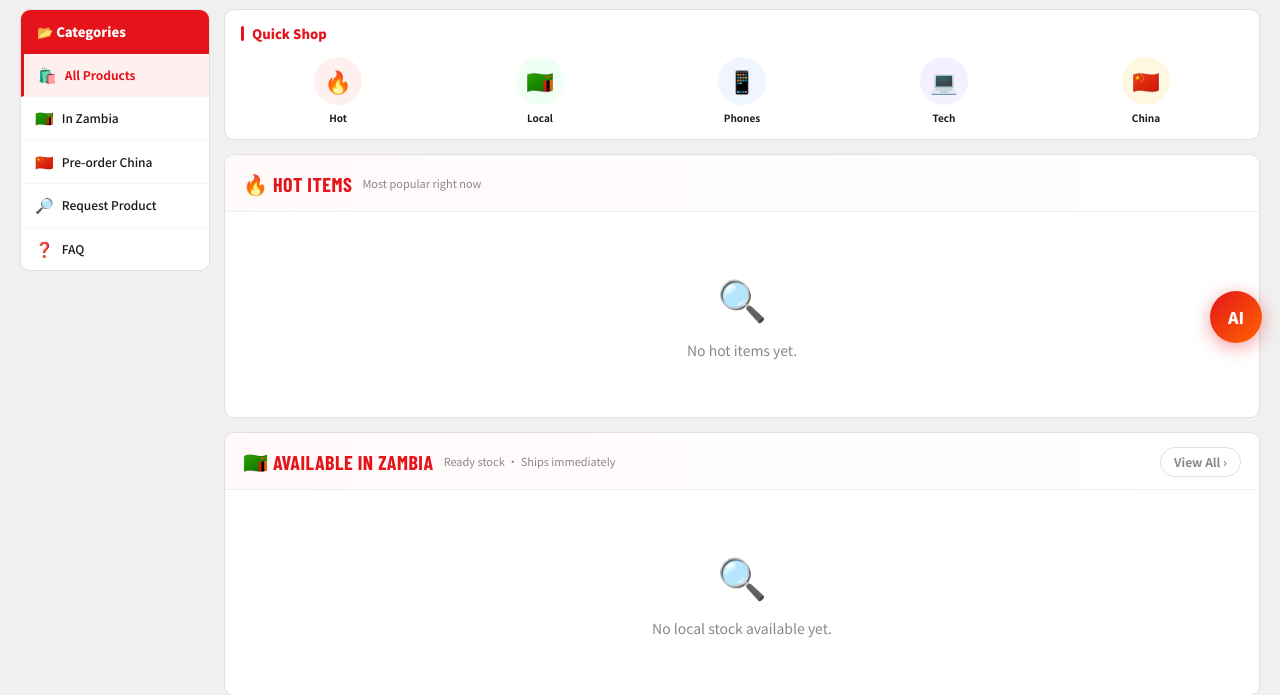
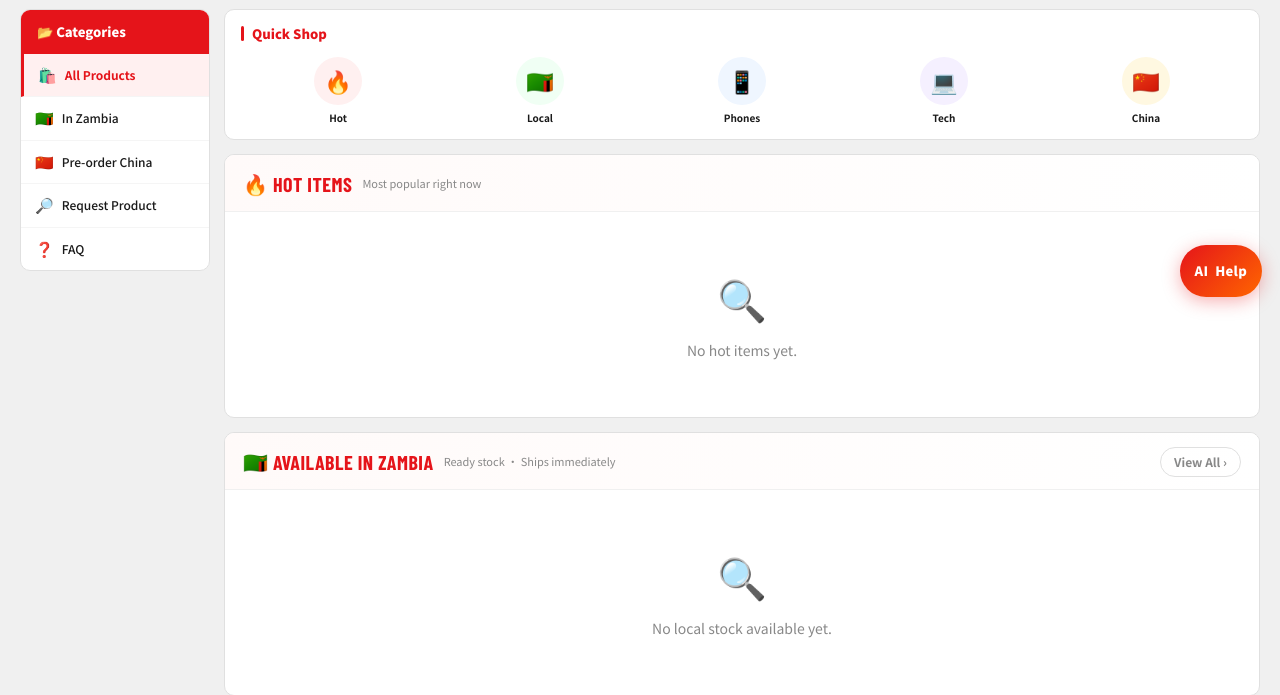
Before and after one commit to eddiemac1993/china_zed_marketplace, a Django app: page / in a window 1280 px wide. Shown: the part 377-1072 px from the top of the page. Run offline with Django 5.2, Linux system fonts and the light colour scheme; data that the repository does not hold is empty; some libraries are stand-ins or nearby versions; some web fonts are replaced.

Commit message:
Add homepage app install button

```diff
--- a/core/templates/core/home.html
+++ b/core/templates/core/home.html
@@ -531,18 +531,33 @@
         .footer-bottom { border-top: 1px solid #1E1E1E; padding: 14px 20px; text-align: center; font-size: 11px; color: #333; max-width: 1300px; margin: 0 auto; }
 
         /* ── FLOATING ── */
+        .floating-actions {
+            position: fixed; right: 18px; bottom: 76px; z-index: 300;
+            display: flex; flex-direction: column; align-items: flex-end; gap: 10px;
+        }
+        .float-btn {
+            border: none; text-decoration: none; cursor: pointer; font-family: inherit;
+            box-shadow: 0 4px 18px rgba(229,20,26,.34); transition: transform .15s, box-shadow .15s, background .15s;
+        }
+        .float-btn:hover { transform: translateY(-2px); box-shadow: 0 8px 24px rgba(0,0,0,.22); }
         .wa-btn {
-            position: fixed; bottom: 80px; right: 18px; background: linear-gradient(135deg, var(--red), var(--orange));
-            color: #fff; border-radius: 50%; width: 52px; height: 52px;
-            display: flex; align-items: center; justify-content: center; font-size: 16px; font-weight: 900;
-            box-shadow: 0 4px 18px rgba(229,20,26,.42); z-index: 300; transition: transform .15s;
+            background: linear-gradient(135deg, var(--red), var(--orange));
+            color: #fff; border-radius: 999px; min-width: 58px; height: 52px; padding: 0 15px;
+            display: flex; align-items: center; justify-content: center; gap: 7px; font-size: 13px; font-weight: 900;
+            letter-spacing: .02em;
         }
-        .wa-btn:hover { transform: scale(1.1); }
+        .install-btn {
+            display: none; align-items: center; justify-content: center; gap: 7px;
+            min-height: 42px; padding: 0 13px; border-radius: 999px;
+            background: #111; color: #fff; font-size: 12px; font-weight: 800;
+        }
+        .install-btn.show { display: inline-flex; }
+        .install-icon { font-size: 15px; line-height: 1; }
         .back-top {
-            position: fixed; bottom: 18px; right: 18px; background: rgba(0,0,0,.5);
+            background: rgba(0,0,0,.5);
             color: #fff; border-radius: 50%; width: 40px; height: 40px;
             display: flex; align-items: center; justify-content: center; font-size: 16px;
-            z-index: 300; cursor: pointer; transition: background .15s; opacity: 0;
+            cursor: pointer; transition: background .15s, opacity .15s; opacity: 0;
         }
         .back-top:hover { background: var(--red); }
 
@@ -660,6 +675,9 @@
             .partner-actions { align-items: stretch; min-width: 0; margin-top: 16px; }
             .partner-note { text-align: center; }
             .mobile-bottom-nav { display: block; }
+            .floating-actions { right: 12px; bottom: 102px; gap: 8px; }
+            .wa-btn { height: 48px; min-width: 54px; padding: 0 13px; font-size: 12px; }
+            .install-btn { min-height: 40px; padding: 0 12px; font-size: 11px; }
             .back-top { display: none; }
             body { padding-bottom: 92px; }
         }
@@ -1212,8 +1230,15 @@
 </footer>
 
 <!-- FLOATING -->
-<a href="{% url 'assistant' %}" class="wa-btn" title="AI Assistant" aria-label="AI Assistant">AI</a>
-<div class="back-top" id="backTop" onclick="window.scrollTo({top:0,behavior:'smooth'})">↑</div>
+<div class="floating-actions" aria-label="Quick actions">
+    <a href="{% url 'assistant' %}" class="float-btn wa-btn" title="AI Assistant" aria-label="AI Assistant">
+        <span>AI</span><span>Help</span>
+    </a>
+    <button type="button" class="float-btn install-btn" id="installAppBtn" aria-label="Install ChinaZed app">
+        <span class="install-icon">↓</span><span>Install</span>
+    </button>
+    <div class="back-top" id="backTop" onclick="window.scrollTo({top:0,behavior:'smooth'})">↑</div>
+</div>
 
 <!-- MOBILE BOTTOM NAV -->
 <nav class="mobile-bottom-nav">
@@ -1311,6 +1336,38 @@
         var btn = document.getElementById('backTop');
         if (btn) btn.style.opacity = window.scrollY > 400 ? '1' : '0';
     });
+
+    // ── INSTALL APP ──
+    (function () {
+        var installBtn = document.getElementById('installAppBtn');
+        var deferredPrompt = null;
+        if (!installBtn) return;
+
+        function isStandalone() {
+            return window.matchMedia('(display-mode: standalone)').matches || window.navigator.standalone;
+        }
+
+        window.addEventListener('beforeinstallprompt', function (event) {
+            event.preventDefault();
+            deferredPrompt = event;
+            if (!isStandalone()) installBtn.classList.add('show');
+        });
+
+        installBtn.addEventListener('click', async function () {
+            if (deferredPrompt) {
+                deferredPrompt.prompt();
+                await deferredPrompt.userChoice.catch(function () {});
+                deferredPrompt = null;
+                installBtn.classList.remove('show');
+                return;
+            }
+            alert('To install ChinaZed, open your browser menu and choose Add to Home screen or Install app.');
+        });
+
+        if (/iphone|ipad|ipod/i.test(navigator.userAgent) && !isStandalone()) {
+            installBtn.classList.add('show');
+        }
+    })();
 </script>
 <script>
 (function(){
```
